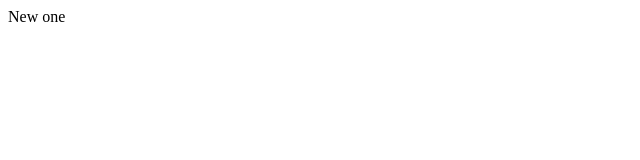
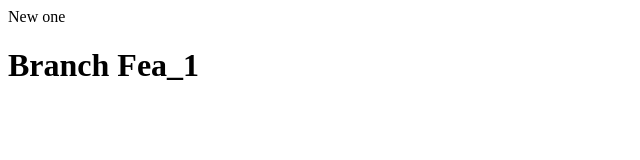
Before and after one commit to yoginithakare286/FetchFromSts, a plain HTML site: page index.html in a window 1280 px wide. Shown: the whole page, without its empty margins (0-640 px from the left). Drawn offline with Linux system fonts and the light colour scheme.

Commit message:
branch f1 updated

```diff
--- a/index.html
+++ b/index.html
@@ -1 +1,2 @@
 <p>New one</p>
+<h1>Branch Fea_1</h1>
```
